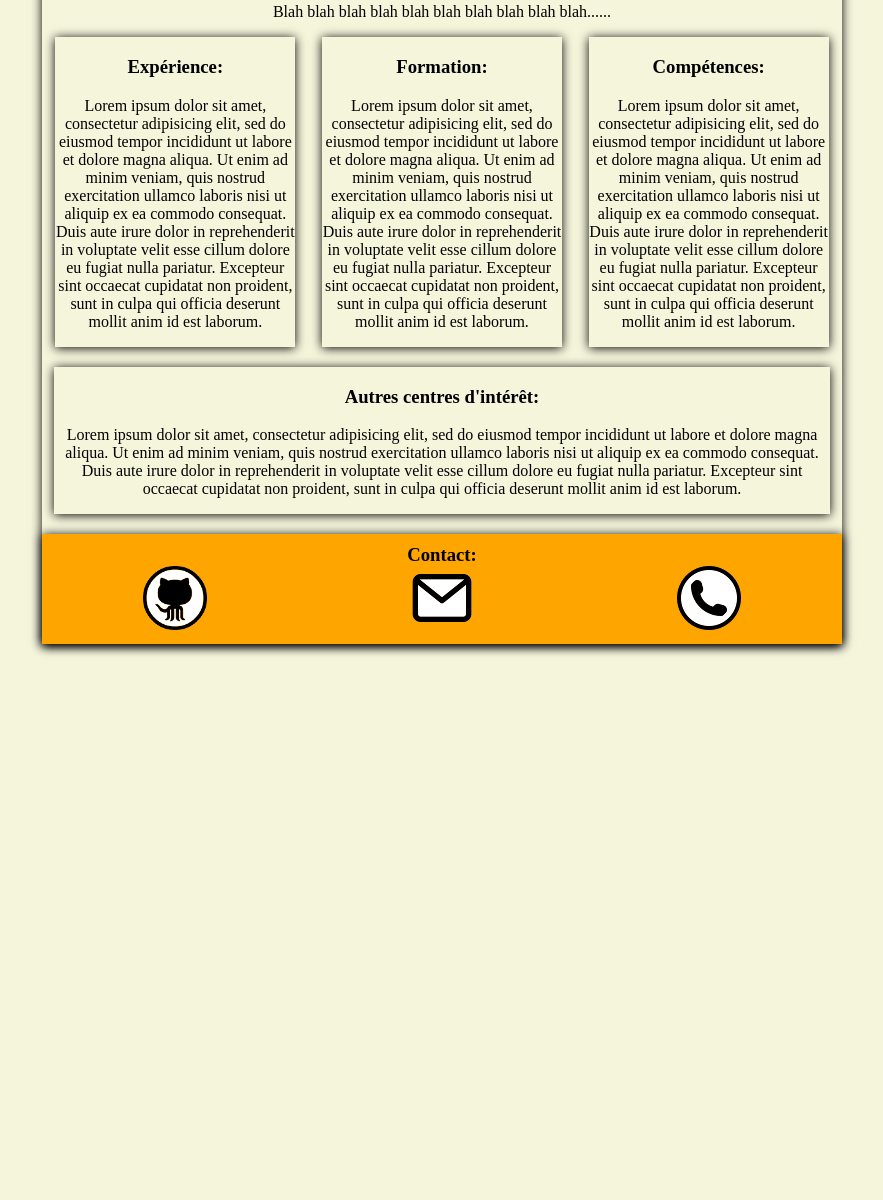
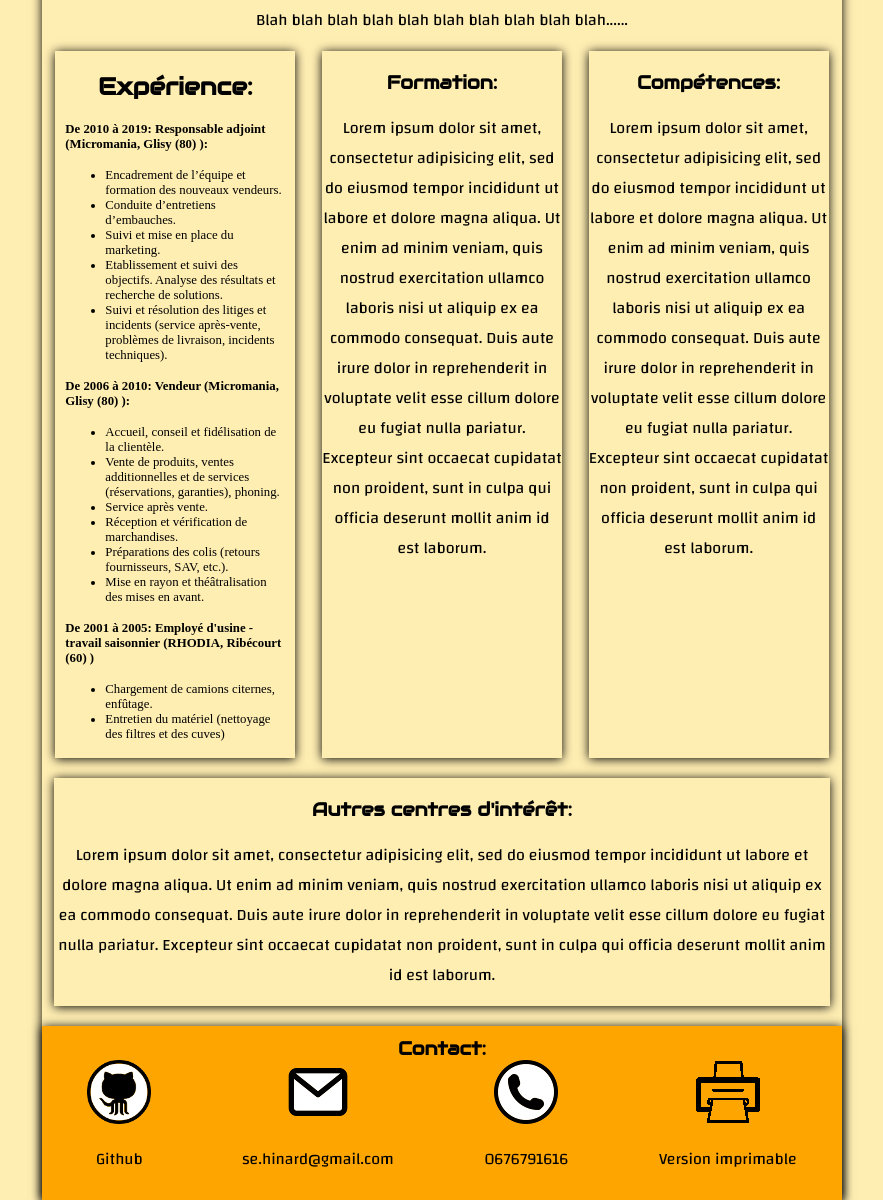
Before and after one commit to SebastienHinard/CV_version1, a plain HTML site: page index.html in a window 1280 px wide. Shown: the part 206-1406 px from the top of the page, without its empty margins (198-1081 px from the left). Before the commit the page ends 870 px from the top, so only its background shows below. Drawn offline with Linux system fonts and the light colour scheme.

Commit message:
Responsive OK, ajout du contenu du CV

```diff
--- a/index.html
+++ b/index.html
@@ -5,6 +5,7 @@
     <meta name="viewport" content="width=device-width, initial-scale=1.0">
     <meta http-equiv="X-UA-Compatible" content="ie=edge">
     <link rel="stylesheet" href="style.css">
+    <link href="https://fonts.googleapis.com/css?family=Audiowide|Changa" rel="stylesheet">
     <title>CV: Hinard Sébastien</title>
 </head>
 <body>
@@ -20,6 +21,13 @@
         </header>
         <!-- Le contenu princial de la page -->
         <main>
+            <nav class="hidden_menu">
+                <a class="shadow" href="#Experience">Expérience</a>
+                <a class="shadow" href="#Formation">Formation</a>
+                <a class="shadow" href="#Competences">Compétences</a>
+                <a class="shadow" href="#Interets">Centres d'intérêt</a>
+                <a class="shadow" href="#Liens">Contact</a>
+            </nav>
             <!-- encart à propos de moi -->
             <div id="about_me">
                 <h3>A propos de moi:</h3>
@@ -28,8 +36,37 @@
             <!-- section Expérience -->
             <div id="Contenu">
                 <section id="Experience" class="shadow">
-                    <h3>Expérience:</h3>
-                    <p>Lorem ipsum dolor sit amet, consectetur adipisicing elit, sed do eiusmod tempor incididunt ut labore et dolore magna aliqua. Ut enim ad minim veniam, quis nostrud exercitation ullamco laboris nisi ut aliquip ex ea commodo consequat. Duis aute irure dolor in reprehenderit in voluptate velit esse cillum dolore eu fugiat nulla pariatur. Excepteur sint occaecat cupidatat non proident, sunt in culpa qui officia deserunt mollit anim id est laborum.</p>
+                    <h2>Expérience:</h2>
+                    <h4>De 2010 à 2019: Responsable adjoint (Micromania, Glisy (80) ):</h4>
+                    <ul>
+                        <li>Encadrement de l’équipe et formation des
+nouveaux vendeurs.</li>
+                        <li>Conduite d’entretiens d’embauches.</li>
+                        <li>Suivi et mise en place du marketing.</li>
+                        <li>Etablissement et suivi des objectifs. Analyse
+des résultats et recherche de solutions.</li>
+                        <li>Suivi et résolution des litiges et incidents
+(service après-vente, problèmes de livraison,
+incidents techniques).</li>
+                    </ul>
+                    <h4>De 2006 à 2010: Vendeur (Micromania, Glisy (80) ):</h4>
+                    <ul>
+                        <li>Accueil, conseil et fidélisation de la clientèle.</li>
+                        <li>Vente de produits, ventes additionnelles et de
+services (réservations, garanties), phoning.</li>
+                        <li>Service après vente.</li>
+                        <li>Réception et vérification de marchandises.</li>
+                        <li>Préparations des colis (retours fournisseurs,
+SAV, etc.).</li>
+                        <li>Mise en rayon et théâtralisation des mises en
+avant.</li>
+                    </ul>
+                    <h4>De 2001 à 2005: Employé d'usine -travail saisonnier (RHODIA, Ribécourt (60) )</h4>
+                    <ul>
+                        <li>Chargement de camions citernes, enfûtage.</li>
+                        <li>Entretien du matériel (nettoyage des filtres et
+des cuves)</li>
+                    </ul>
 
                 </section>
                 <!-- section Formation -->
@@ -54,21 +91,36 @@
             <h3 id="contact">Contact:</h3>
             <div id="Liens">
                 <!-- lien github -->
-                <a id="github" href="https://github.com/SebastienHinard" target="_blank">
-                    <span id="bulle_github"></span>
-                    <span id="texte_github"></span>
-                    <img class="grow" src="assets/logo_github.png" alt="Github">
-                    <div></div>
-                </a>
+                <div class="icon grow">
+                    <a id="github" href="https://github.com/SebastienHinard" target="_blank" title="Prenez le temps de visiter mon Github.">
+                        <img src="assets/logo_github.png" alt="Github">
+                    </a>
+                    <p>Github</p>
+                </div>
                 <!-- lien email -->
-                <a id="email" href="mailto:se.hinard@gmail.com?subject=Cher%20Monsieur%20Hinard">
-                    <img class="grow" src="assets/logo_mail.png" alt="E-mail">
-                </a>
+                <div class="icon grow">
+                    <a id="email" href="mailto:se.hinard@gmail.com?subject=Cher%20Monsieur%20Hinard" title="N'hésitez pas à m'écrire.">
+                        <img src="assets/logo_mail.png" alt="E-mail">
+                    </a>
+                    <p>se.hinard@gmail.com</p>
+                </div>
                 <!-- numéro de téléphone -->
-                <div id =telephone>
-                    <a href="telephone:0676791616">
-                        <img class="grow" src="assets/logo_telephone.png" alt="Telephone">
-                    </a>
+                <div class="icon grow">
+                    <div id =telephone>
+                        <a href="tel:+33676791616" title="Appelez-moi si besoin.">
+                            <img src="assets/logo_telephone.png" alt="Telephone">
+                        </a>
+                        <p>0676791616</p>
+                    </div>
+                </div>
+                <!-- numéro de téléphone -->
+                <div class="icon grow">
+                    <div id =printable>
+                        <a href="assets/CV HINARD Sébastien.pdf" target="_blank" title="Pour la version papier, cliquez ici. Attention cependant, il n'est pas à jour">
+                            <img src="assets/logo_imprimer.png" alt="Imprimante">
+                        </a>
+                        <p>Version imprimable</p>
+                    </div>
                 </div>
             </div>
         </footer>
--- a/style.css
+++ b/style.css
@@ -2,14 +2,36 @@
 body{
     max-width: 800px;
     margin: auto;
-    margin-bottom: 20px;
-    background-color: beige;
+    background-color: #ffeeb2;
     height: 100%;
     text-align:center;
     display: flex;
     flex-flow: row wrap;
     box-shadow: 0px 2px 10px black;
 }
+
+
+h1, h2, h3{
+    font-family: 'Audiowide', serif;
+}
+p{
+    font-family: 'Changa', serif;
+}
+#Nom_Prenom h1{
+    font-size:250%;
+}
+#Nom_Prenom p{
+    font-size: 150%;
+}
+section li, section h4{
+    margin-top: 0px;
+    margin-bottom: 0px;
+    margin-left: 10px;
+    margin-right: 10px;
+    text-align: left;
+    font-size: 80%;
+}
+
 
 /* CONTENU DE L'ENTETE DE PAGE */
 header{
@@ -23,6 +45,7 @@ header{
 #Nom_Prenom{
     width: 70%;
 }
+
 #Photo{
     width: 30%;
     padding-top: 10px;
@@ -80,6 +103,11 @@ footer{
     flex-flow: row;
     justify-content: space-around;
 }
+/* propieté des div "icon" */
+.icones{
+    display: flex;
+    flex-direction: column;
+}
 
 /* =============== EFFETS VISUELS ===================== */
 
@@ -90,8 +118,9 @@ footer{
 }
 .grow:hover{
     transform: scale(1.2);
-    transform: rotate(360deg);
 }
+
+
 /* effet d'ombrage au passage de la souris */
 .shadow {
     transition: all .2s ease-in-out;
@@ -102,10 +131,28 @@ footer{
     box-shadow: 0px 10px 10px black;
 }
 
+.hidden{
+    position: relative;
+    right:auto;
+    background-color: white;
+    padding: 10px;
+}
+
+.hidden_menu{
+    display: none;
+    margin-top: 10px;
+    margin-bottom: 20px;
+}
+.hidden_menu a{
+    box-shadow: 0px 0px black;;
+    text-decoration: none;
+    color: black;
+    font-weight: bold;
+}
 
 /* ===============MEDIA QUERIES===================== */
 /* On applique les regles si l'ecran est moins large que 800px. */
-@media all and (max-width: 800px){
+@media all and (max-width: 800px) {
     /* on bascule en mode vertical */
     #Contenu{
         flex-direction: column;
@@ -123,9 +170,23 @@ footer{
     #Liens{
         margin-bottom: auto;
     }
+    /* on réduit les marges du footer */
     footer
     {
         margin-top: 10px;
         padding: 10px;
     }
+    /* le texte des icones de contact disparaissent */
+    footer .icon p{
+        display: none;
+    }
+    /* on affiche le menu caché */
+    .hidden_menu
+    {
+        display: block;
+    }
+
+    #Nom_Prenom p{
+        display: none;
+    }
 }
```
Also changed, not shown: assets/github-icon-logo-png-transparent.png (deleted), assets/liseret.jpg (deleted), assets/logo_github.jpg (deleted), assets/logo_imprimer.png (added), 1 other file.
